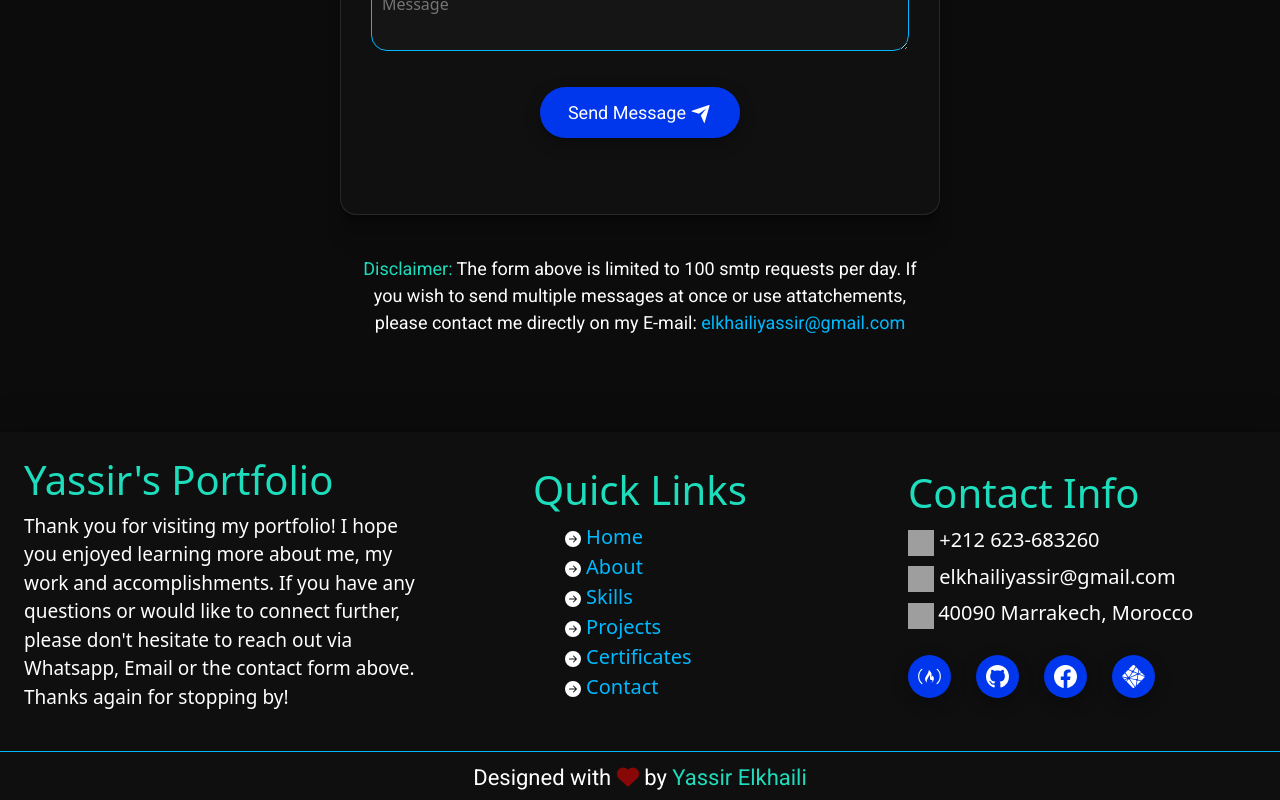
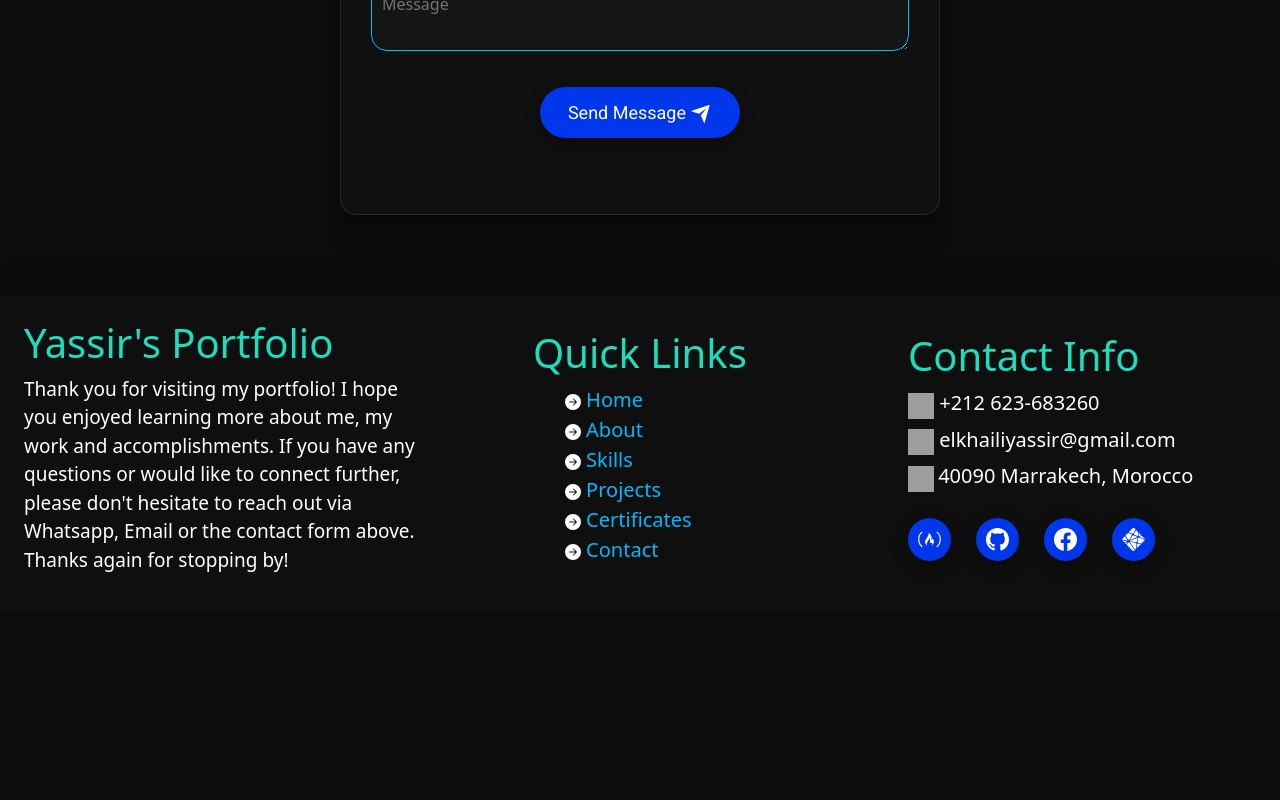
Before and after one commit to yassirelkhaili/PortfolioWebsite, a React (Create React App) app: page / in a window 1280 px wide. Shown: the part 5963-6763 px from the top of the page. After the commit the page ends 6577 px from the top, so only its background shows below. Built offline with nearby package versions, Linux system fonts and the light colour scheme; grey boxes are pictures that could not be loaded.

Commit message:
added new projects and skills

```diff
--- a/src/components/About/About.jsx
+++ b/src/components/About/About.jsx
@@ -23,7 +23,7 @@ const About = () => {
     <div className="container" id="About">
       <div className="row">
         <div className="about-header" id="about-header" data-aos="fade-up">
-          <BsFillPersonFill /> {mainHeader1}
+          <BsFillPersonFill />&nbsp;{mainHeader1}
           <span className="me">{mainHeader2}</span>
         </div>
       </div>
--- a/src/components/Certificates/Certificates.jsx
+++ b/src/components/Certificates/Certificates.jsx
@@ -19,7 +19,7 @@ const Certificates = () => {
             data-aos="fade-up"
           >
             <TbCertificate />
-            <span className="me abilities">{item5}</span>
+            <span className="me abilities">&nbsp;{item5}</span>
           </div>
         </div>
       </div>
--- a/src/components/Contact/Contact.jsx
+++ b/src/components/Contact/Contact.jsx
@@ -22,8 +22,6 @@ const Contact = () => {
     phone,
     message,
     contactButton,
-    disclaimer1,
-    disclaimer2,
   } = language;
   const [data, setdata] = useState({});
   const [buttonState, setbuttonState] = useState(false);
@@ -199,15 +197,6 @@ const Contact = () => {
             </p>
           </form>
         </div>
-        <div className="disclaimer-div">
-          <p className="disclaimer-text">
-            <span id="note">{disclaimer1}:</span>
-            <span>
-              {" "}
-              {disclaimer2} <span id="lname">elkhailiyassir@gmail.com</span>
-            </span>
-          </p>
-        </div>
       </div>
     </div>
   );
--- a/src/components/Footer/Footer.jsx
+++ b/src/components/Footer/Footer.jsx
@@ -19,9 +19,6 @@ const Footer = () => {
     item5,
     item6,
     footerText,
-    signature1,
-    signature2,
-    signature3,
     footerHeader2,
     footerHeader3,
     footerAddress,
@@ -169,14 +166,6 @@ const Footer = () => {
           </div>
         </div>
       </div>
-      <div className="row page-end">
-        <h1 className="page-end-statement">
-          {signature1}{" "}
-          <i className="fa fa-heart fa-beat" style={{ color: "#880808" }}></i>{" "}
-          {signature2} <span id="page-end-name">Yassir Elkhaili</span>
-          <span> {signature3}</span>
-        </h1>
-      </div>
     </div>
   );
 };
--- a/src/components/Home/Home.jsx
+++ b/src/components/Home/Home.jsx
@@ -39,7 +39,7 @@ const Home = () => {
                 {header2} Yassir <span className="Lastname">Elkhaili</span>
               </div>
               <div className="animated-text">
-                <span className="holder">{homeSubHeader} </span>
+                <span className="holder">{homeSubHeader}</span>
                 <span className="animated" ref={el}></span>
               </div>
             </div>
--- a/src/components/Projects/Projects.jsx
+++ b/src/components/Projects/Projects.jsx
@@ -18,7 +18,7 @@ const Projects = () => {
           data-aos="fade-up"
         >
           <FaClipboardList />
-          <span className="abilities">{item4}</span>
+          <span className="abilities">&nbsp;{item4}</span>
         </div>
       </div>
       <div className="row">
--- a/src/components/Skills/Skills.jsx
+++ b/src/components/Skills/Skills.jsx
@@ -15,7 +15,7 @@ const Skills = () => {
         <div className="col skills-col" data-aos="fade-up">
           <div className="skills-header" id="skills-header">
             <FaLaptopCode />
-            {skillsHeader1}
+            &nbsp;{skillsHeader1}
           </div>
           <div className="abilities">{skillsHeader2}</div>
         </div>
--- a/src/languages/Deutsch.js
+++ b/src/languages/Deutsch.js
@@ -1,9 +1,6 @@
 const Deutsch = {
   submitmessage:
     "Vielen Dank für Ihre Nachricht, ich werde mich schnellstmöglich bei Ihnen melden!",
-  signature1: "Mit",
-  signature2: "von",
-  signature3: "entworfen",
   footerHeader2: "Kontakt info",
   footerHeader3: "Yassirs Portfolio",
   footerAddress: "40090 Marrakesh, Marokko",
@@ -18,9 +15,6 @@ const Deutsch = {
   contactButton: "Nachricht Schicken",
   contactHeader1: "Kontakt",
   contactHeader2: "Formular",
-  disclaimer1: "Beachten",
-  disclaimer2:
-    "Das obige Formular ist auf 100 SMTP-Anfragen pro Tag begrenzt. Wenn Sie mehrere Nachrichten gleichzeitig senden oder Anhänge verwenden möchten, kontaktieren Sie mich bitte direkt unter meiner E-Mail:",
   view: "Zertifikat ansehen",
   note1: "Hinweis",
   note2:
--- a/src/languages/Englich.js
+++ b/src/languages/Englich.js
@@ -1,9 +1,6 @@
 const Englich = {
   submitmessage:
     "Thank you for your message, I will contact you back as soon as possible!",
-  signature1: "Designed with",
-  signature2: "by",
-  signature3: "",
   footerHeader2: "Contact Info",
   footerHeader3: "Yassir's Portfolio",
   footerAddress: "40090 Marrakech, Morocco",
@@ -18,9 +15,6 @@ const Englich = {
   contactButton: "Send Message",
   contactHeader1: "Contact",
   contactHeader2: "Me",
-  disclaimer1: "Disclaimer",
-  disclaimer2:
-    "The form above is limited to 100 smtp requests per day. If you wish to send multiple messages at once or use attatchements, please contact me directly on my E-mail:",
   view: "View Certificate",
   note1: "Note",
   note2: "In order to view the Openclassroom Certificates enter my last name",
--- a/src/languages/French.js
+++ b/src/languages/French.js
@@ -1,9 +1,6 @@
 const French = {
   submitmessage:
     "Merci pour votre message, je vous recontacterai dès que possible !",
-  signature1: "Conçu avec",
-  signature2: "par",
-  signature3: "",
   footerHeader2: "Coordonnées",
   footerHeader3: "Portfolio de Yassir",
   footerAddress: "40090 Marrakech, Maroc",
@@ -18,9 +15,6 @@ const French = {
   contactButton: "Envoyer le message",
   contactHeader1: "Contactez",
   contactHeader2: "Moi",
-  disclaimer1: "Avertissement",
-  disclaimer2:
-    "Le formulaire ci-dessus est limité à 100 demandes smtp par jour. Si vous souhaitez envoyer plusieurs messages en même temps ou utiliser des pièces jointes, veuillez me contacter directement sur mon E-mail:",
   view: "Voir le Certificat",
   note1: "Note",
   note2:
```
